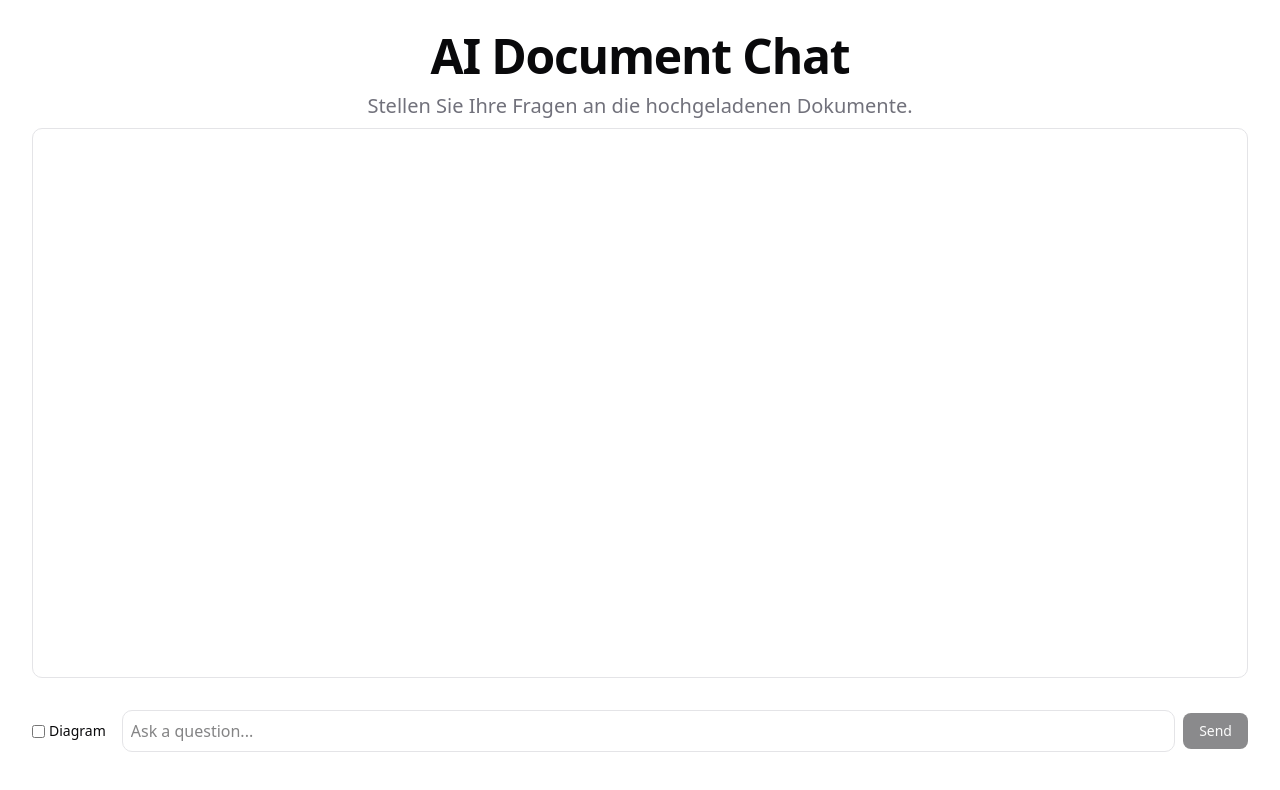
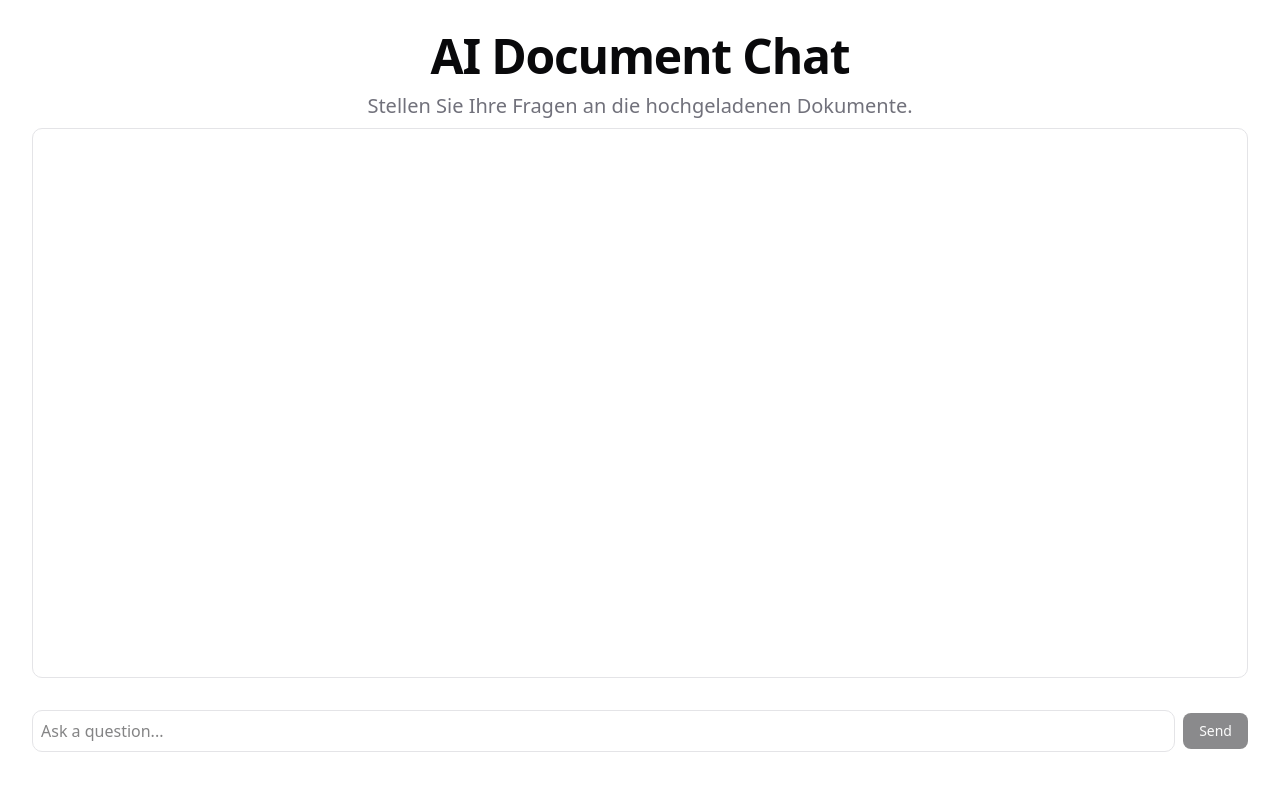
Before and after one commit to maxdollinger/ai-document-chat, a Next.js app: page /chat in a window 1280 px wide. Shown: the top 790 px of the page. Built offline with nearby package versions, Linux system fonts and the light colour scheme.

Commit message:
removed dedicated diagram checkbox

```diff
--- a/src/app/api/chat/route.ts
+++ b/src/app/api/chat/route.ts
@@ -5,7 +5,7 @@ const openai = new OpenAI();
 
 export async function POST(req: NextRequest) {
   try {
-    const { message, assistantId, threadId: existingThreadId, diagramMode } = await req.json();
+    const { message, assistantId, threadId: existingThreadId } = await req.json();
 
     if (!assistantId) {
       return NextResponse.json(
@@ -19,9 +19,7 @@ export async function POST(req: NextRequest) {
       existingThreadId ?? (await openai.beta.threads.create()).id;
 
     // Build the content, optionally requesting a diagram in Mermaid format
-    const content = diagramMode
-      ? `${message}\n\n Bitte erzeuge ein Diagram.`
-      : message;
+    const content = message;
 
     // Add the user's message to the thread
     await openai.beta.threads.messages.create(threadId, {
@@ -57,7 +55,6 @@ export async function POST(req: NextRequest) {
     return NextResponse.json({
       response: assistantReply.content[0].text.value,
       threadId,
-      isDiagram: Boolean(diagramMode),
     });
   } catch (error) {
     console.error(error);
--- a/src/app/chat/page.tsx
+++ b/src/app/chat/page.tsx
@@ -1,10 +1,9 @@
 "use client";
 
 import { useSearchParams, useRouter } from "next/navigation";
-import { FormEvent, useState, useEffect, useRef } from "react";
-import { Card, CardContent, CardHeader, CardTitle } from "@/components/ui/card";
+import { FormEvent, useState, useEffect } from "react";
+import ChatMessage from "@/components/ChatMessage";
 import { Button } from "@/components/ui/button";
-import ChatMessage from "@/components/ChatMessage";
 
 interface Message {
   role: "user" | "assistant";
@@ -22,7 +21,6 @@ export default function ChatPage() {
   const [input, setInput] = useState("");
   const [threadId, setThreadId] = useState<string | null>(initialThreadId);
   const [isLoading, setIsLoading] = useState(false);
-  const [diagramMode, setDiagramMode] = useState(false);
 
   // Load existing messages if a thread ID is provided via query params
   useEffect(() => {
@@ -74,7 +72,6 @@ export default function ChatPage() {
           message: input,
           assistantId,
           threadId,
-          diagramMode,
         }),
       });
 
@@ -135,15 +132,6 @@ export default function ChatPage() {
 
             {/* Input */}
             <form onSubmit={handleSubmit} className="flex gap-2 items-center py-4 sticky bottom-0 bg-background">
-              <label className="flex items-center gap-1 text-sm mr-2">
-                <input
-                  type="checkbox"
-                  checked={diagramMode}
-                  onChange={(e) => setDiagramMode(e.target.checked)}
-                  disabled={isLoading}
-                />
-                Diagram
-              </label>
               <input
                 type="text"
                 value={input}
```
